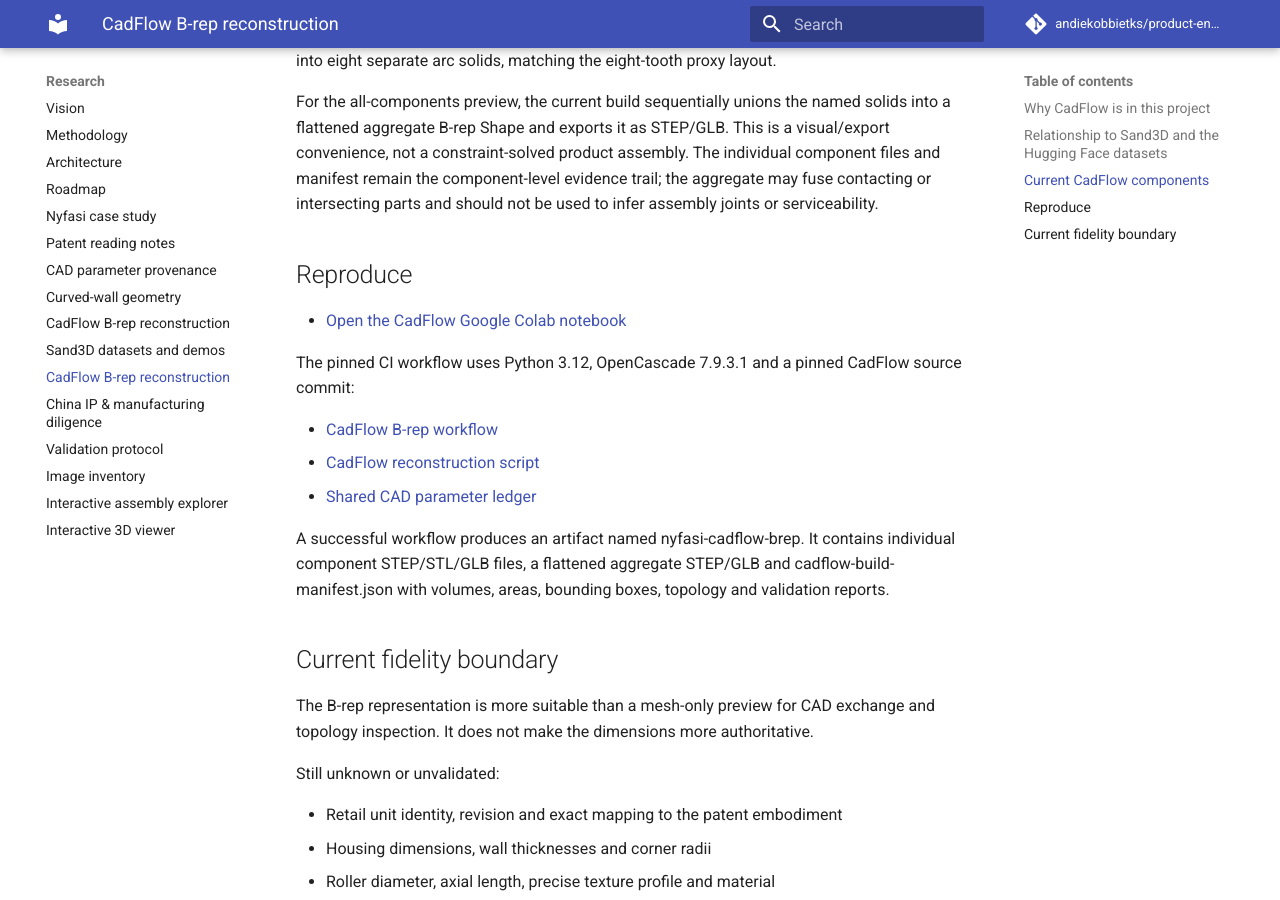
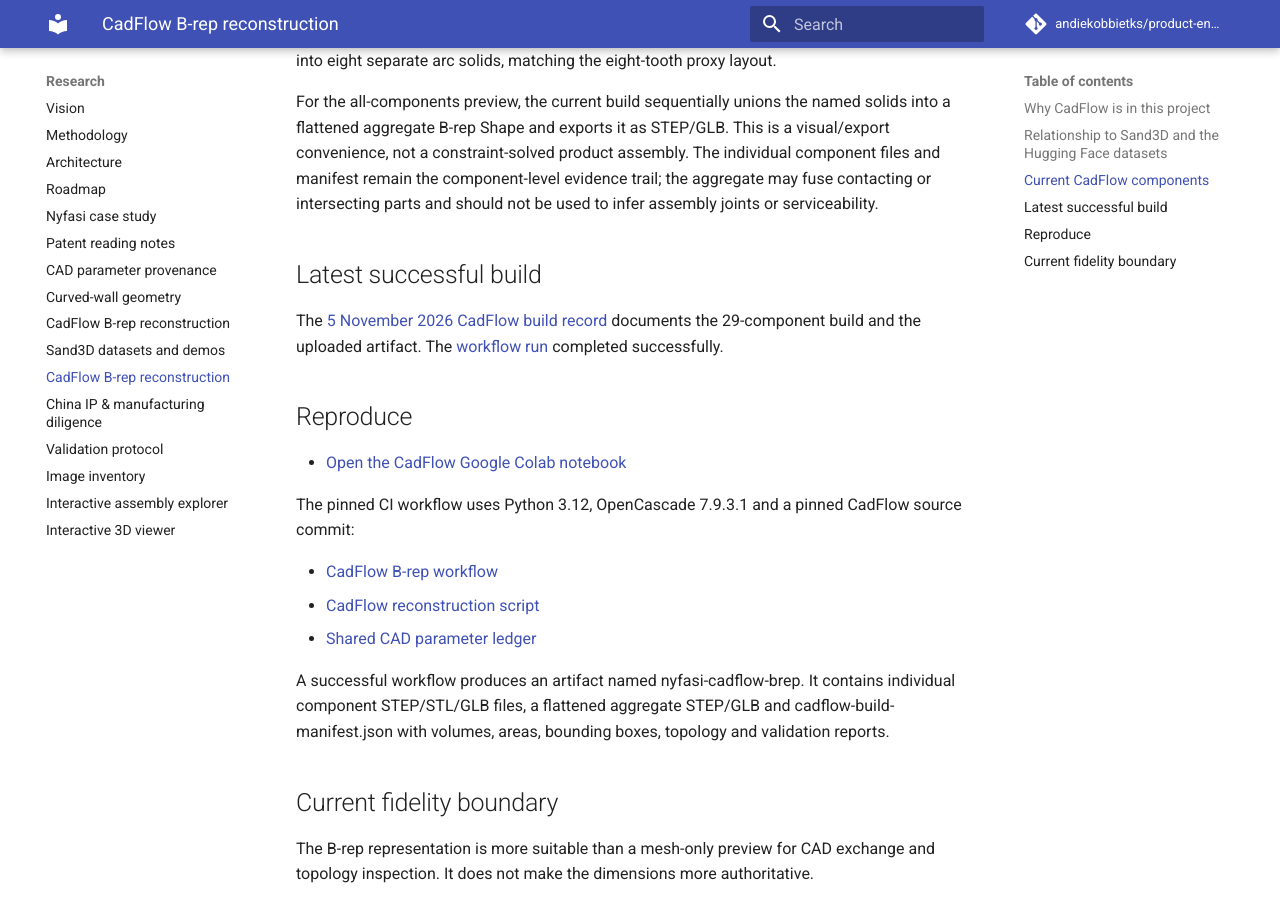
Before and after one commit to andiekobbietks/product-engineering-lab, an MkDocs documentation site: the page built from docs/experiments/cadflow-brep.md, in a window 1280 px wide and 900 px high, scrolled down 1944 px. Built offline with MkDocs 1.6.1 and Material for MkDocs 9.7.7, drawn with Linux system fonts in a browser that asks for light colours; comment, search, counter and statistics services are not loaded.

Commit message:
Link successful CadFlow B-rep build record

```diff
--- a/docs/experiments/cadflow-brep.md
+++ b/docs/experiments/cadflow-brep.md
@@ -52,6 +52,10 @@ The curved wall is positioned using the same roller-axis datum as the roller. Ea
 
 For the all-components preview, the current build sequentially unions the named solids into a flattened aggregate B-rep Shape and exports it as STEP/GLB. This is a visual/export convenience, not a constraint-solved product assembly. The individual component files and manifest remain the component-level evidence trail; the aggregate may fuse contacting or intersecting parts and should not be used to infer assembly joints or serviceability.
 
+## Latest successful build
+
+The [5 November 2026 CadFlow build record](../../experiments/001-nyfasi-reconstruction/builds/2026-11-05-cadflow-brep.md) documents the 29-component build and the uploaded artifact. The [workflow run](https://github.com/andiekobbietks/product-engineering-lab/actions/runs/42071621074) completed successfully.
+
 ## Reproduce
 
 - [Open the CadFlow Google Colab notebook](https://colab.research.google.com/github/andiekobbietks/product-engineering-lab/blob/main/experiments/001-nyfasi-reconstruction/notebooks/nyfasi_cadflow_reconstruction_colab.ipynb)
```
